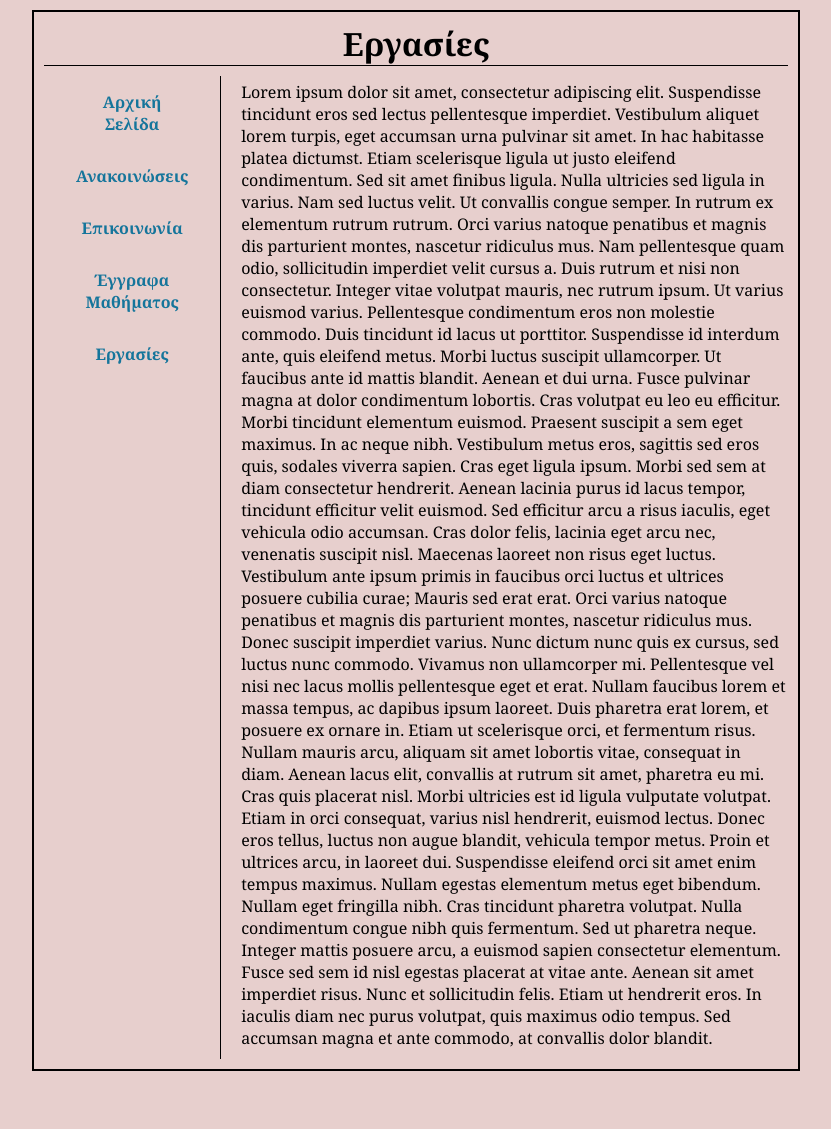
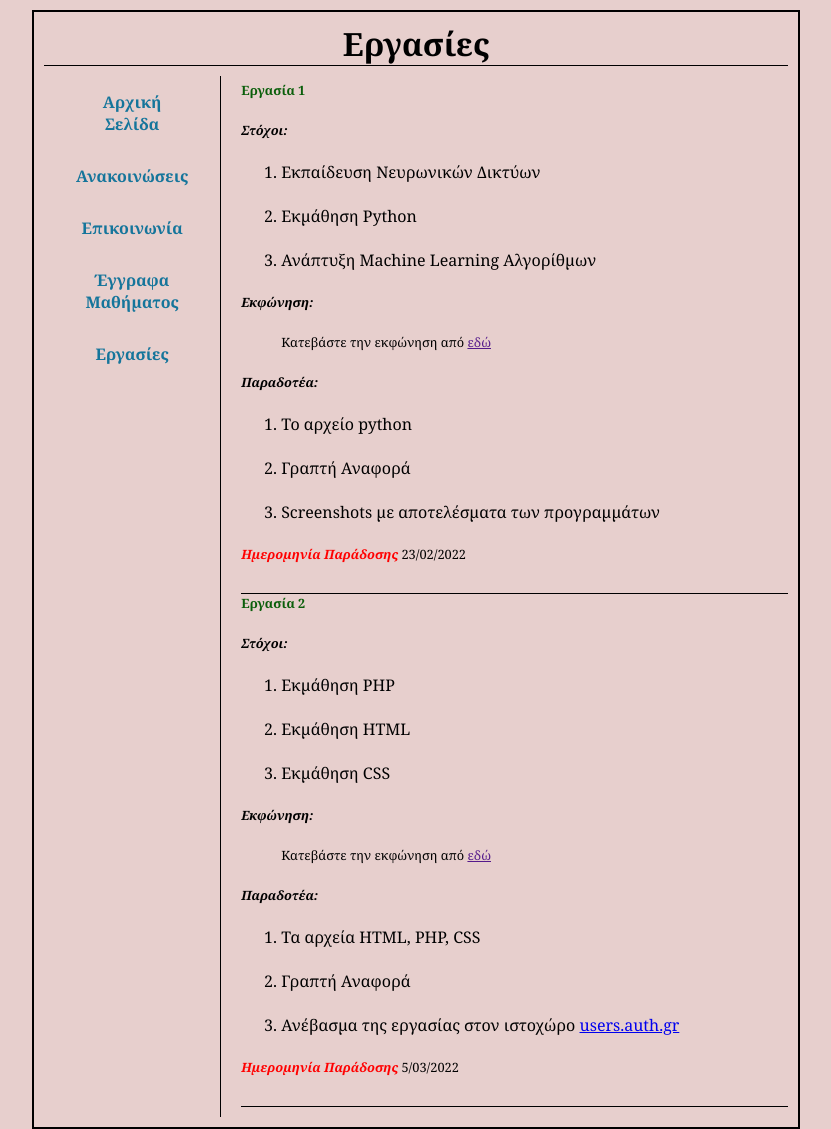
Before and after one commit to FSBgr/myElearning, a PHP site: page /homework.html in a window 1280 px wide. Shown: the whole page, without its empty margins (224-1055 px from the left). Run offline with PHP 8.4, Linux system fonts and the light colour scheme.

Commit message:
front end finished

```diff
--- a/announcement.html
+++ b/announcement.html
@@ -33,7 +33,7 @@
                             <h2 class="heading2">Ανακοίνωση 1</h2>
                             <p class="announcement-subtitle"> <b>Ημερομηνία:</b> 12/3/2021</p>
                             <p class="announcement-subtitle"> <b>Θέμα:</b> Έναρξη μαθημάτων</p>
-                            <p class="list-text"> Τα μαθήματα αρχίζουν τη Δευτέρα 17/12/2022</p>
+                            <p class="list-text withborder"> Τα μαθήματα αρχίζουν τη Δευτέρα 17/12/2022</p>
                         </section>
                     </li>
                     <li class="announcement-container">
@@ -41,7 +41,7 @@
                         <section>
                             <p class="announcement-subtitle"> <b>Ημερομηνία:</b> 15/12/2021</p>
                             <p class="announcement-subtitle"> <b>Θέμα:</b> Ανάρτηση Εργασίας</p>
-                            <p class="list-text"> Η 1η εργασία έχει ανακοινωθεί στην ιστοσελίδα <a
+                            <p class="list-text withborder"> Η 1η εργασία έχει ανακοινωθεί στην ιστοσελίδα <a
                                     href="./homework.html"> «Εργασίες»</a> Τα μαθήματα αρχίζουν την Δευτέρα 17/12/2022
                             </p>
                         </section>
@@ -51,7 +51,7 @@
                             <h2 class="heading2">Ανακοίνωση 3</h2>
                             <p class="announcement-subtitle"> <b>Ημερομηνία:</b> 19/12/2021</p>
                             <p class="announcement-subtitle"> <b>Θέμα:</b> Ανάρτηση Εργασίας</p>
-                            <p class="list-text"> Lorem ipsum dolor sit amet, consectetur adipiscing elit.
+                            <p class="list-text withborder"> Lorem ipsum dolor sit amet, consectetur adipiscing elit.
                                 Suspendisse tincidunt eros sed lectus pellentesque imperdiet.
                                 Vestibulum aliquet lorem turpis, eget accumsan urna pulvinar sit amet. In hac habitasse
                                 platea dictumst. Etiam scelerisque
--- a/documents.html
+++ b/documents.html
@@ -31,7 +31,7 @@
                 <ul>
                     <li class="announcement-container">
                         <h2 class="heading2"> Τίτλος Εγγράφου 1</h2> <br>
-                        <p class="list-text"> <em>Περιγραφή:</em> Το έγγραφο αυτό αποτελέι τεκμήριο της διδακτικής διαδικασίας ως ένα από
+                        <p class="list-text withborder"> <em><b>Περιγραφή: </b></em> Το έγγραφο αυτό αποτελεί τεκμήριο της διδακτικής διαδικασίας ως ένα από
                             τα σημαντικότερα εγχειρίδια με τα οποία
                             έχουν δουλέψει κορυφάιοι εκπαιδευτικοί ανά τον κόσμο και αποτελούν αναπόσπαστο κομμάτι κάθε
                             διακεκριμένου πανεπιστημίου
@@ -41,7 +41,7 @@
                     </li>
                     <li class="announcement-container">
                         <h2 class="heading2"> Τίτλος Εγγράφου 2</h2> <br>
-                        <p class="list-text"> <em>Περιγραφή:</em> Το έγγραφο αυτό αποτελέι τεκμήριο της διδακτικής διαδικασίας ως ένα από
+                        <p class="list-text withborder"> <em><b>Περιγραφή: </b> </em> Το έγγραφο αυτό αποτελεί τεκμήριο της διδακτικής διαδικασίας ως ένα από
                             τα σημαντικότερα εγχειρίδια με τα οποία
                             έχουν δουλέψει κορυφάιοι εκπαιδευτικοί ανά τον κόσμο και αποτελούν αναπόσπαστο κομμάτι κάθε
                             διακεκριμένου πανεπιστημίου
--- a/homework.html
+++ b/homework.html
@@ -25,31 +25,45 @@
                 <!--<li> <a href="./test.html" class="button"> Test Page</a></li>-->
             </ul>
         </div>
-        <div class="flex-child-element second text-div">
-            Lorem ipsum dolor sit amet, consectetur adipiscing elit. Suspendisse tincidunt eros sed lectus pellentesque imperdiet.
-            Vestibulum aliquet lorem turpis, eget accumsan urna pulvinar sit amet. In hac habitasse platea dictumst. Etiam scelerisque
-            ligula ut justo eleifend condimentum. Sed sit amet finibus ligula. Nulla ultricies sed ligula in varius. Nam sed luctus velit.
-             Ut convallis congue semper. In rutrum ex elementum rutrum rutrum. Orci varius natoque penatibus et magnis dis parturient montes,
-             nascetur ridiculus mus. Nam pellentesque quam odio, sollicitudin imperdiet velit cursus a. Duis rutrum et nisi non consectetur.
-             Integer vitae volutpat mauris, nec rutrum ipsum. Ut varius euismod varius. Pellentesque condimentum eros non molestie commodo.
-             Duis tincidunt id lacus ut porttitor. Suspendisse id interdum ante, quis eleifend metus. Morbi luctus suscipit ullamcorper. Ut
-             faucibus ante id mattis blandit. Aenean et dui urna. Fusce pulvinar magna at dolor condimentum lobortis. Cras volutpat eu leo
-             eu efficitur. Morbi tincidunt elementum euismod. Praesent suscipit a sem eget maximus.
-             In ac neque nibh. Vestibulum metus eros, sagittis sed eros quis, sodales viverra sapien. Cras eget ligula ipsum.
-             Morbi sed sem at diam consectetur hendrerit. Aenean lacinia purus id lacus tempor, tincidunt efficitur velit euismod.
-             Sed efficitur arcu a risus iaculis, eget vehicula odio accumsan. Cras dolor felis, lacinia eget arcu nec, venenatis suscipit nisl.
-             Maecenas laoreet non risus eget luctus. Vestibulum ante ipsum primis in faucibus orci luctus et ultrices posuere cubilia curae;
-             Mauris sed erat erat. Orci varius natoque penatibus et magnis dis parturient montes, nascetur ridiculus mus. Donec suscipit
-             imperdiet varius. Nunc dictum nunc quis ex cursus, sed luctus nunc commodo. Vivamus non ullamcorper mi. Pellentesque vel
-             nisi nec lacus mollis pellentesque eget et erat. Nullam faucibus lorem et massa tempus, ac dapibus ipsum laoreet. Duis
-             pharetra erat lorem, et posuere ex ornare in. Etiam ut scelerisque orci, et fermentum risus. Nullam mauris arcu, aliquam
-             sit amet lobortis vitae, consequat in diam. Aenean lacus elit, convallis at rutrum sit amet, pharetra eu mi. Cras quis
-             placerat nisl. Morbi ultricies est id ligula vulputate volutpat. Etiam in orci consequat, varius nisl hendrerit, euismod lectus.
-             Donec eros tellus, luctus non augue blandit, vehicula tempor metus. Proin et ultrices arcu, in laoreet dui. Suspendisse eleifend orci
-             sit amet enim tempus maximus. Nullam egestas elementum metus eget bibendum. Nullam eget fringilla nibh. Cras tincidunt pharetra volutpat.
-             Nulla condimentum congue nibh quis fermentum. Sed ut pharetra neque. Integer mattis posuere arcu, a euismod sapien consectetur elementum.
-             Fusce sed sem id nisl egestas placerat at vitae ante. Aenean sit amet imperdiet risus. Nunc et sollicitudin felis. Etiam ut hendrerit eros. In
-             iaculis diam nec purus volutpat, quis maximus odio tempus. Sed accumsan magna et ante commodo, at convallis dolor blandit.
+        <div class="flex-child-element second text-div withborder">
+            <ul class="withborder">
+                <li class="announcement-container">
+                    <h2 class="heading2"> Εργασία 1</h2> <br>
+                    <p class="list-text"> <em><b>Στόχοι: </b></em></p> <br>
+                    <ol>
+                        <li class="project-goal">Εκπαίδευση Νευρωνικών Δικτύων </li> <br>
+                        <li class="project-goal">Εκμάθηση Python</li><br>
+                        <li class="project-goal">Ανάπτυξη Machine Learning Αλγορίθμων</li><br>
+                    </ol>
+                    <p class="list-text"> <em><b>Εκφώνηση:</b></em></p> <br> <p class="list-text project-goal"> Κατεβάστε την εκφώνηση από <a href="">εδώ</a></p> <br>
+                    <p class="list-text"> <em><b>Παραδοτέα:</b></em></p> <br>
+                    <ol>
+                        <li class="project-goal">Το αρχείο python</li> <br>
+                        <li class="project-goal">Γραπτή Αναφορά</li><br>
+                        <li class="project-goal">Screenshots με αποτελέσματα των προγραμμάτων</li><br>
+                    </ol>
+                    <p class="list-text"><span class="redText"> <em><b>Ημερομηνία Παράδοσης </b></em></span>  23/02/2022</p>
+                </li>
+            </ul>
+            <ul>
+                <li class="announcement-container">
+                    <h2 class="heading2"> Εργασία 2</h2> <br>
+                    <p class="list-text"> <em><b>Στόχοι: </b></em></p> <br>
+                    <ol>
+                        <li class="project-goal">Εκμάθηση PHP </li> <br>
+                        <li class="project-goal">Εκμάθηση HTML</li><br>
+                        <li class="project-goal">Εκμάθηση CSS</li><br>
+                    </ol>
+                    <p class="list-text"> <em><b>Εκφώνηση:</b></em></p> <br> <p class="list-text project-goal"> Κατεβάστε την εκφώνηση από <a href="">εδώ</a></p> <br>
+                    <p class="list-text"> <em><b>Παραδοτέα:</b></em></p> <br>
+                    <ol>
+                        <li class="project-goal">Τα αρχεία HTML, PHP, CSS</li> <br>
+                        <li class="project-goal">Γραπτή Αναφορά</li><br>
+                        <li class="project-goal">Ανέβασμα της εργασίας στον ιστοχώρο <a href="users.auth.gr">users.auth.gr</a></li><br>
+                    </ol>
+                    <p class="list-text"><span class="redText"> <em><b>Ημερομηνία Παράδοσης </b></em></span>  5/03/2022</p>
+                </li>
+            </ul>
         </div>
     </div>
 </div>
--- a/styles.css
+++ b/styles.css
@@ -116,6 +116,7 @@ ul.menu {
 
   .heading2{
       color: rgb(10, 94, 10);
+      font-size: 1vw;
   }
 
   .contact-form{
@@ -149,10 +150,12 @@ ul.menu {
 
   .list-text{
       text-align: left;
-      border-bottom: 1px solid;
       font-size:1vw;
       flex-grow: 1;
       margin-right:12px;
+  }
+  .withborder{
+    border-bottom: 1px solid;
   }
 
 .announcement-subtitle{
@@ -178,7 +181,14 @@ textarea{
     width: 75%;
 }
 
+.project-goal{
+    margin-left: 40px;
+}
 
+.redText
+{
+    color: red;
+}
 /* ---- responsive ---------*/
 @media only screen and (min-width: 600px) {
     /* For tablets: */
```
